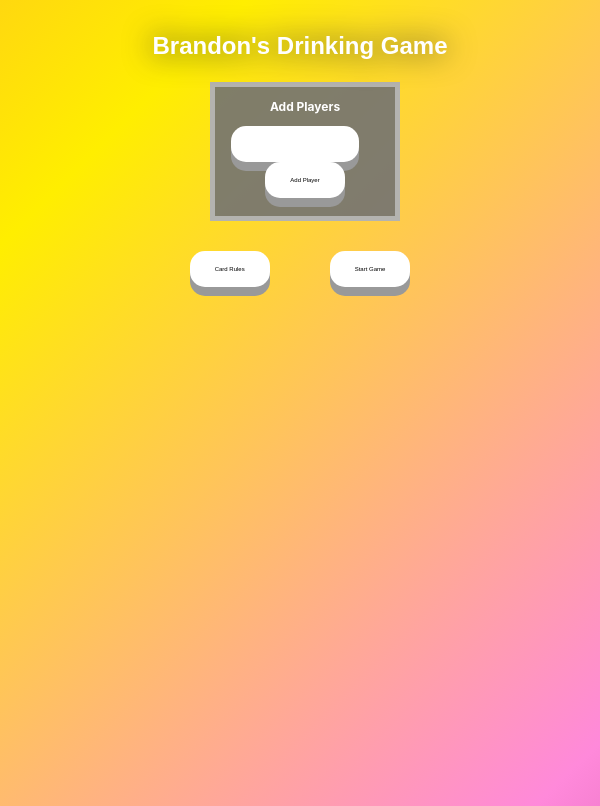
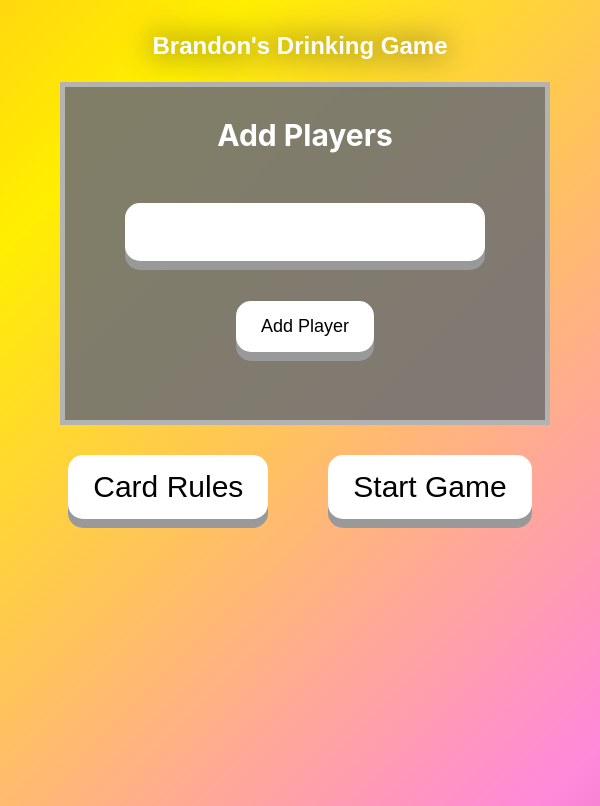
Before and after one commit to itsbrandonowens/brandons_drinking_game, a React (Create React App) app: page / in a window 600 px wide. Built offline with nearby package versions, Linux system fonts and the light colour scheme.

Commit message:
first version

```diff
--- a/public/index.html
+++ b/public/index.html
@@ -24,7 +24,7 @@
       work correctly both with client-side routing and a non-root public URL.
       Learn how to configure a non-root public URL by running `npm run build`.
     -->
-    <title>React App</title>
+    <title>Brandon's Drinking Game</title>
   </head>
   <body>
     <noscript>You need to enable JavaScript to run this app.</noscript>
--- a/src/styles/DrinkingGame.css
+++ b/src/styles/DrinkingGame.css
@@ -1,16 +1,4 @@
-.home_container {
-    text-align: center
-}
-
-.homepage_title {
-    text-align: center;
-    font-family: Arial, Helvetica, sans-serif;
-    font-size: 4vw;
-    padding: 10px;
-    margin-bottom: 1px;
-    color: rgb(255, 255, 255);
-    filter: drop-shadow(0px 0px 15px #292929);
-}
+@media only screen and (min-width:600px) {
 
 .next_card_button {
     display: inline-block;
@@ -52,8 +40,63 @@
 }
 
 
-
+}
 
 /* --------------------------------------------------------------------------------------------------------------------------------------- */
 /* The CSS Below is for mobile and smaller screen sizes */
-@media only screen and (max-width:600px) {}
+@media only screen and (max-width:600px) {
+
+    .home_container {
+        text-align: center
+    }
+
+    .homepage_title {
+        text-align: center;
+        font-family: Arial, Helvetica, sans-serif;
+        font-size: 4vw;
+        padding: 10px;
+        margin-bottom: 1px;
+        color: rgb(255, 255, 255);
+        filter: drop-shadow(0px 0px 15px #292929);
+    }
+
+    .next_card_button {
+        display: inline-block;
+        padding: 15px 25px;
+        font-size: 5vw;
+        cursor: pointer;
+        text-align: center;
+        text-decoration: none;
+        outline: none;
+        color: #000000;
+        background-color: #ffffff;
+        border: none;
+        border-radius: 15px;
+        box-shadow: 0 9px #999;
+        margin-left:35%;
+    }
+
+
+    .next_card_button:active {
+        background-color: #979797;
+        box-shadow: 0 5px #666;
+        transform: translateY(4px);
+    }
+
+    .home_button {
+        display: inline-block;
+        padding: 15px 25px;
+        font-size: 4vw;
+        cursor: pointer;
+        text-align: center;
+        text-decoration: none;
+        outline: none;
+        color: #000000;
+        background-color: #ffffff;
+        border: none;
+        border-radius: 15px;
+        box-shadow: 0 9px #999;
+        margin:2%;
+    }
+
+}
--- a/src/styles/GameCards.css
+++ b/src/styles/GameCards.css
@@ -1,3 +1,4 @@
+@media only screen and (min-width:600px) {
 .cards{
     width:60%;
 }
@@ -104,11 +105,116 @@
     transform: translateY(4px);
 }
 
-
+}
 
 
 /* --------------------------------------------------------------------------------------------------------------------------------------- */
 /* The CSS Below is for mobile and smaller screen sizes */
 @media only screen and (max-width:600px) {
 
+    .cards{
+        width:90%;
+    }
+
+    .card_container{
+        text-align:center;
+        position:relative;
+        animation: fadeIn 0.5s;
+    }
+
+
+    .card_title{
+        position: absolute;
+        color:white;
+        top:5%;
+        right:12%;
+        font-size:5vw;
+        filter: drop-shadow(0px 0px 15px #292929);
+        transition:all 0.5s;
+        animation: fadeIn 0.5s;
+    }
+
+
+    .card_player_name{
+        position: absolute;
+        color:rgb(255, 255, 255);
+        top:15%;
+        right:12%;
+        font-size:4.5vw;
+        filter: drop-shadow(0px 0px 15px #000000);
+        transition:all 0.5s;
+        animation: fadeIn 0.5s;
+    }
+
+    .card_description{
+        position: absolute;
+        color:white;
+        top:45%;
+        right:24%;
+        font-size:3vw;
+        width:50%;
+        filter: drop-shadow(0px 0px 15px #292929);
+        transition:all 0.5s;
+        animation: fadeIn 0.5s;
+    }
+
+    .card_description_video{
+        position: absolute;
+        color:white;
+        top:55%;
+        right:24%;
+        font-size:2vw;
+        width:50%;
+        filter: drop-shadow(0px 0px 15px #292929);
+    }
+
+    .card_video {
+        position: absolute;
+        color:white;
+        top:10%;
+        right:52%;
+        width:22%;
+        height:38%;
+        filter: drop-shadow(0px 0px 15px #292929);
+        border: 5px solid rgba(193, 193, 193, 0.8);
+    }
+
+    @keyframes fadeIn {
+        0% { opacity: 0; }
+        100% { opacity: 1; }
+      }
+
+      .playing_card1 {
+        width:15%;
+
+      }
+      .cards_and_button_container {
+        position: absolute;
+        color:white;
+        top:40%;
+        right:15%;
+        filter: drop-shadow(0px 0px 15px #292929);
+
+    }
+      .check_button {
+        display: inline-block;
+        padding: 15px 25px;
+        font-size: 1vw;
+        cursor: pointer;
+        text-align: center;
+        text-decoration: none;
+        outline: none;
+        color: #000000;
+        background-color: #ffffff;
+        border: none;
+        border-radius: 15px;
+        box-shadow: 0 9px #999;
+        margin: 5%;
+    }
+
+    .check_button:active {
+        background-color: #979797;
+        box-shadow: 0 5px #666;
+        transform: translateY(4px);
+    }
 }
--- a/src/styles/Homepage.css
+++ b/src/styles/Homepage.css
@@ -1,3 +1,4 @@
+@media only screen and (min-width:600px) {
 .home_container {
     text-align: center;
     transition: all 0.8s ease;
@@ -69,6 +70,7 @@
     border: none;
     border-radius: 15px;
     box-shadow: 0 9px #999;
+    margin:10px;
 }
 
 .add_players_button {
@@ -150,7 +152,158 @@
 
 
 
-
+}
 /* --------------------------------------------------------------------------------------------------------------------------------------- */
 /* The CSS Below is for mobile and smaller screen sizes */
-@media only screen and (max-width:600px) {}
+@media only screen and (max-width:600px) {
+
+    .homepage_title {
+        text-align: center;
+        font-family: Arial, Helvetica, sans-serif;
+        font-size: 10vw;
+        padding: 10px;
+        color: rgb(255, 255, 255);
+        filter: drop-shadow(0px 0px 15px #292929);
+    }
+    .start_game_button {
+        display: inline-block;
+        padding: 15px 25px;
+        font-size: 5vw;
+        cursor: pointer;
+        text-align: center;
+        text-decoration: none;
+        outline: none;
+        color: #000000;
+        background-color: #ffffff;
+        border: none;
+        border-radius: 15px;
+        box-shadow: 0 9px #999;
+        margin: 5%;
+    }
+
+
+    .start_game_button:active {
+        background-color: #979797;
+        box-shadow: 0 5px #666;
+        transform: translateY(4px);
+    }
+
+
+    .add_players_container {
+        background-color: rgba(115, 115, 115, 0.9);
+        border: 5px solid rgba(193, 193, 193, 0.8);
+        width: 80%;
+        margin-left: 10%;
+        margin-top:2%;
+        transition: all 0.8s ease;
+    }
+
+    .add_players_title {
+        color: rgb(255, 255, 255);
+        font-size: 5vw;
+    }
+
+    .add_players_form {
+        transition: all 0.8s ease;
+    }
+
+    .add_players_input {
+        padding: 10px;
+        border: 0;
+        margin: 20px;
+        display: inline-block;
+        padding: 15px 25px;
+        font-size: 4vw;
+        text-align: center;
+        text-decoration: none;
+        outline: none;
+        color: #000000;
+        background-color: #ffffff;
+        border: none;
+        border-radius: 15px;
+        box-shadow: 0 9px #999;
+    }
+
+    .add_players_button {
+        display: inline-block;
+        padding: 15px 25px;
+        font-size: 3vw;
+        cursor: pointer;
+        text-align: center;
+        text-decoration: none;
+        outline: none;
+        color: #000000;
+        background-color: #ffffff;
+        border: none;
+        border-radius: 15px;
+        box-shadow: 0 9px #999;
+        margin:20px;
+    }
+
+
+    .add_players_button:active {
+        background-color: #979797;
+        box-shadow: 0 5px #666;
+        transform: translateY(4px);
+    }
+
+    .added_players_list {
+        text-decoration: none;
+        list-style-type: none;
+        color: white;
+        font-size: 5vw;
+        transition: all 0.8s ease;
+        margin-right:10%;
+        margin-top:10%;
+    }
+
+    .rules_popup{
+        width: 40%;
+        margin: 2%;
+        position:absolute;
+        top:18%;
+        right:28%;
+        background-color: rgb(154, 154, 154);
+        border: 5px solid rgba(193, 193, 193, 0.8);
+    }
+
+    .rules_list {
+        text-decoration: none;
+        list-style-type: none;
+        color: rgb(255, 255, 255);
+        font-size: 4vw;
+        text-align: left;
+    }
+
+    .black {
+        color: black;
+    }
+
+    .orange {
+        color: orange;
+    }
+
+    .green {
+        color: green;
+    }
+
+    .blue {
+        color: blue;
+    }
+
+    .red {
+        color: red;
+    }
+
+    .pink {
+        color: pink;
+    }
+
+    .yellow {
+        color: yellow;
+    }
+
+
+
+
+}
```
